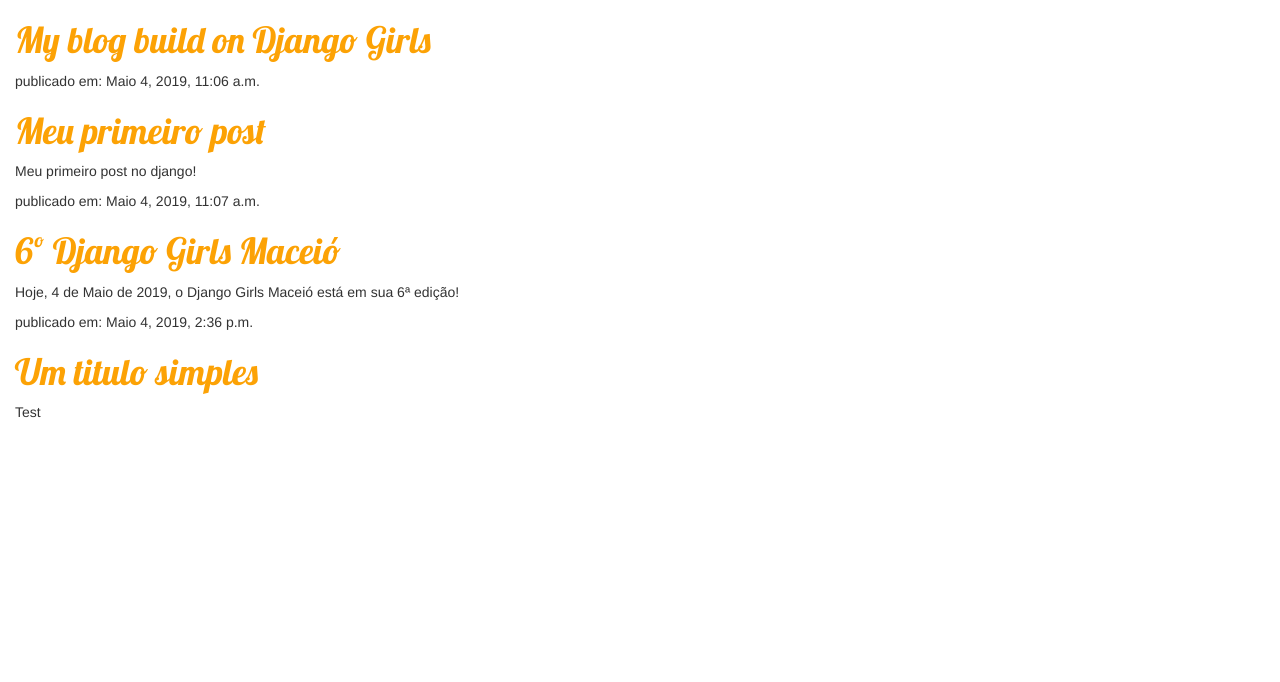
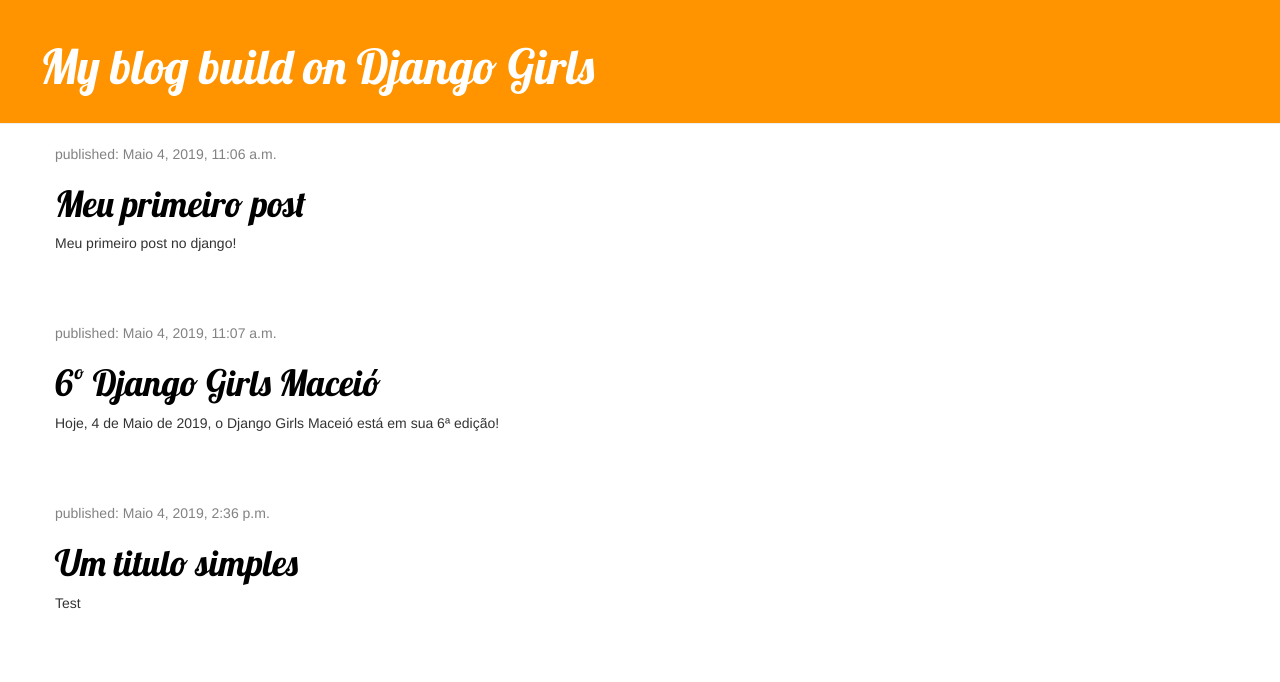
Before and after one commit to karenngomes/django-girls-tutorial, a Django app: page / in a window 1280 px wide. Shown: the top 682 px of the page. Run offline with Django 3.2, Linux system fonts and the light colour scheme; data comes from the database, SQL or seed files in the repository; some libraries are stand-ins or nearby versions.

Commit message:
colocando classes de css nos posts

```diff
--- a/blog/static/css/blog.css
+++ b/blog/static/css/blog.css
@@ -1,8 +1,50 @@
-body {
-    padding-left: 15px;
-}
-
 h1 a {
     color: #FCA205;
     font-family: 'Lobster';
 }
+.page-header {
+    background-color: #ff9400;
+    margin-top: 0;
+    padding: 20px 20px 20px 40px;
+}
+
+.page-header h1, .page-header h1 a, .page-header h1 a:visited, .page-header h1 a:active {
+    color: #ffffff;
+    font-size: 36pt;
+    text-decoration: none;
+}
+
+.content {
+    margin-left: 40px;
+}
+
+h1, h2, h3, h4 {
+    font-family: 'Lobster', cursive;
+}
+
+.date {
+    color: #828282;
+}
+
+.save {
+    float: right;
+}
+
+.post-form textarea, .post-form input {
+    width: 100%;
+}
+
+.top-menu, .top-menu:hover, .top-menu:visited {
+    color: #ffffff;
+    float: right;
+    font-size: 26pt;
+    margin-right: 20px;
+}
+
+.post {
+    margin-bottom: 70px;
+}
+
+.post h1 a, .post h1 a:visited {
+    color: #000000;
+}
--- a/blog/templates/blog/post_list.html
+++ b/blog/templates/blog/post_list.html
@@ -12,15 +12,24 @@
     <title>Karen's blog</title>
 </head>
 <body>
-    <div>
+    <div class="page-header">
         <h1><a href="/">My blog build on Django Girls</a></h1>
     </div>
-    {%for post in posts %}
-        <div>
-            <p>publicado em: {{post.published_date}}</p>
-            <h1><a href="">{{post.title}}</a></h1>
-            <p>{{post.text|linebreaksbr}}</p>
+
+    <div class="content container">
+        <div class="row">
+            <div class="col-md-8">
+                {% for post in posts %}
+                    <div class="post">
+                        <div class="date">
+                            <p>published: {{ post.published_date }}</p>
+                        </div>
+                        <h1><a href="">{{ post.title }}</a></h1>
+                        <p>{{ post.text|linebreaksbr }}</p>
+                    </div>
+                {% endfor %}
+            </div>
         </div>
-    {% endfor %}
+    </div>
 </body>
 </html>
```
